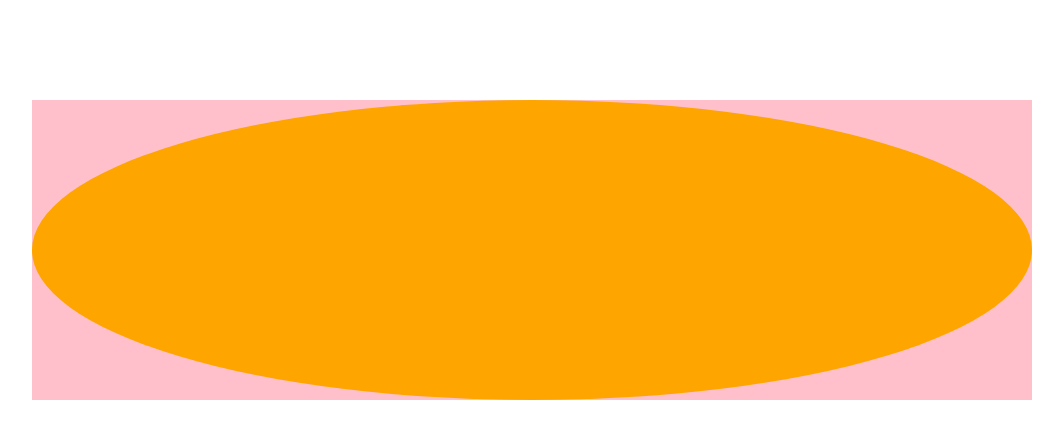
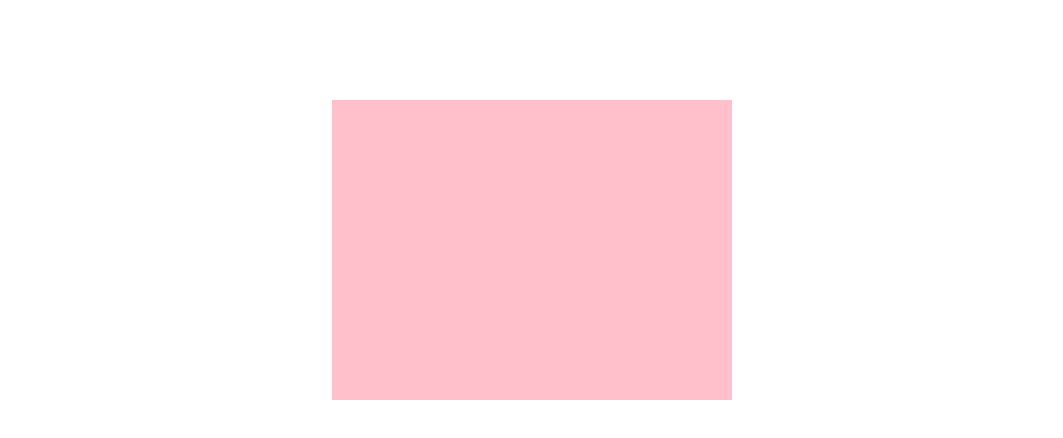
Before and after one commit to xiaohaiH/xiaohai, a plain HTML site: page 04 判断鼠标进入方向案例/判断鼠标进入.html in a window 1280 px wide. Shown: the whole page, without its empty margins (108-1171 px from the left). Drawn offline with Linux system fonts and the light colour scheme.

Commit message:
Update 判断鼠标进入.html

```diff
--- a/04 判断鼠标进入方向案例/判断鼠标进入.html
+++ b/04 判断鼠标进入方向案例/判断鼠标进入.html
@@ -5,21 +5,11 @@
     <title></title>
     <style>
         .demo {
-            width: 1000px;
+            width: 400px;
             height: 300px;
             background-color: pink;
             margin: 100px auto;
             position:relative;
-        }
-        .demo::before{
-            content:"";
-            width:1000px;
-            height:300px;
-            border-radius:50%;
-            position:absolute;
-            left:0;
-            top:0;
-            background:orange;
         }
     </style>
      <script src="js/jquery-1.11.3.min.js"></script>
```
